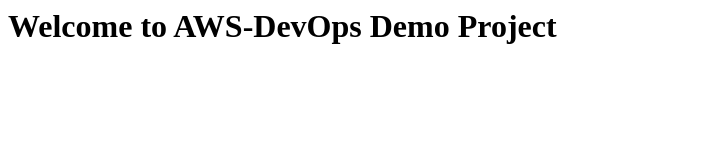
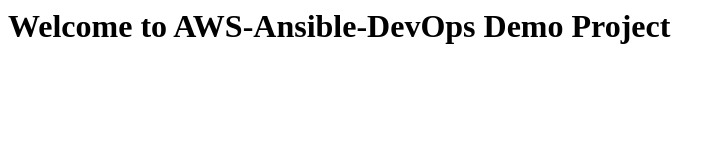
Before and after one commit to sonaligaykhe/aws_demo-project, a plain HTML site: page index.html in a window 1280 px wide. Shown: the whole page, without its empty margins (0-724 px from the left). Drawn offline with Linux system fonts and the light colour scheme.

Commit message:
modified

```diff
--- a/index.html
+++ b/index.html
@@ -1 +1 @@
-<h1> Welcome to AWS-DevOps Demo Project <h1>
+<h1> Welcome to AWS-Ansible-DevOps Demo Project <h1>
```
